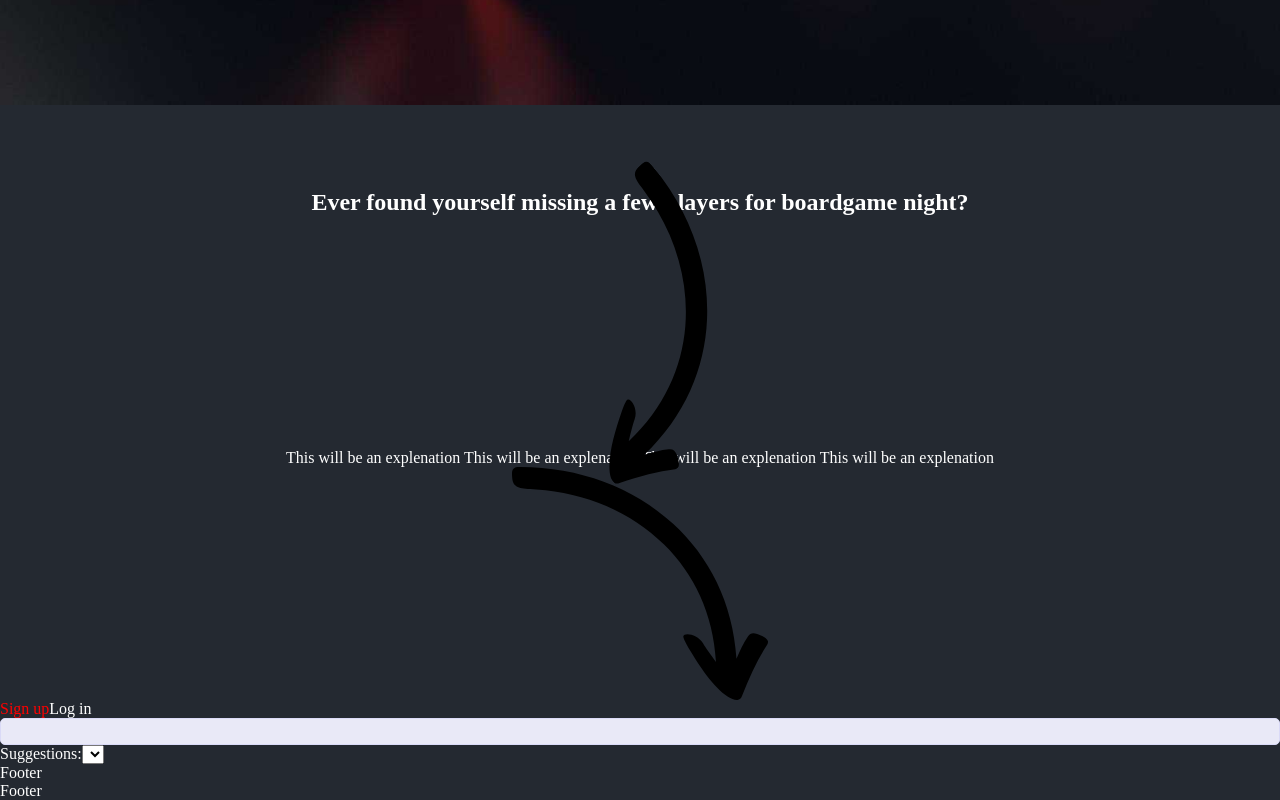
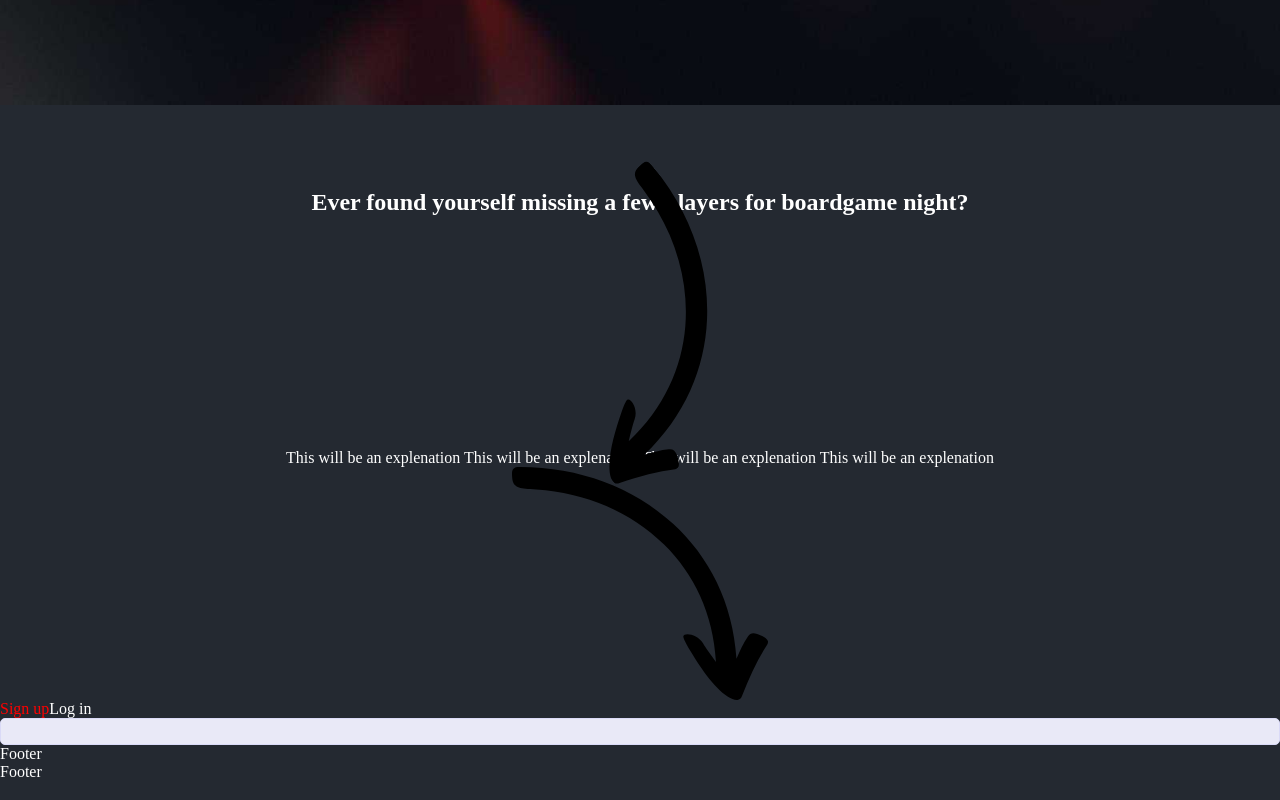
Before and after one commit to ElinSegelov/final-project, a React (Create React App) app in the folder frontend/: page / in a window 1280 px wide. Shown: the part 805-1605 px from the top of the page. Built offline with nearby package versions, Linux system fonts and the light colour scheme.

Commit message:
[es] Change length on select input and add condiotional rendering for suggestions select

```diff
--- a/frontend/src/components/landingPage/BGGData.js
+++ b/frontend/src/components/landingPage/BGGData.js
@@ -1,8 +1,9 @@
+/* eslint-disable react/jsx-closing-tag-location */
 /* eslint-disable no-return-assign */
-
 /* eslint-disable react/jsx-no-useless-fragment */
 /* eslint-disable no-unused-vars */
 import React, { useEffect, useState } from 'react';
+import styled from 'styled-components';
 
 const BGGData = () => {
   const [searchParameter, setSearchParameter] = useState('')
@@ -64,15 +65,20 @@ const BGGData = () => {
       <form onSubmit={textInputSubmit}>
         <input type="text" onChange={(event) => setSearchParameter(event.target.value)} />
       </form>
-      {/* <Suggestions text={suggestions} /> */}
-      <form>Suggestions:
-        <select onChange={(event) => selectInputSubmit(event.target.value)}>
-          {suggestions}
-        </select>
-        {/* <button type="submit">Submit</button> */}
-      </form>
+      {suggestions.length
+        ? <form>Suggestions:
+          <GameSelect onChange={(event) => selectInputSubmit(event.target.value)}>
+            {suggestions}
+          </GameSelect>
+          {/* <button type="submit">Submit</button> */}
+        </form>
+        : null}
     </>
 
   )
 }
 export default BGGData;
+
+const GameSelect = styled.select`
+  width: 90vw;
+`
```
